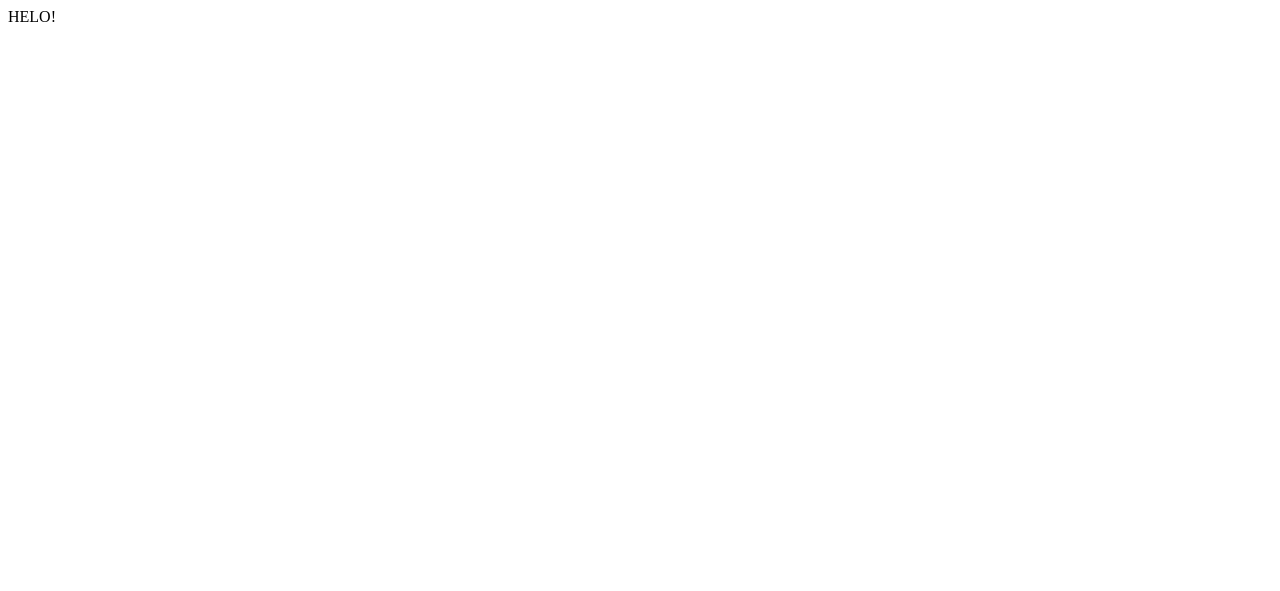
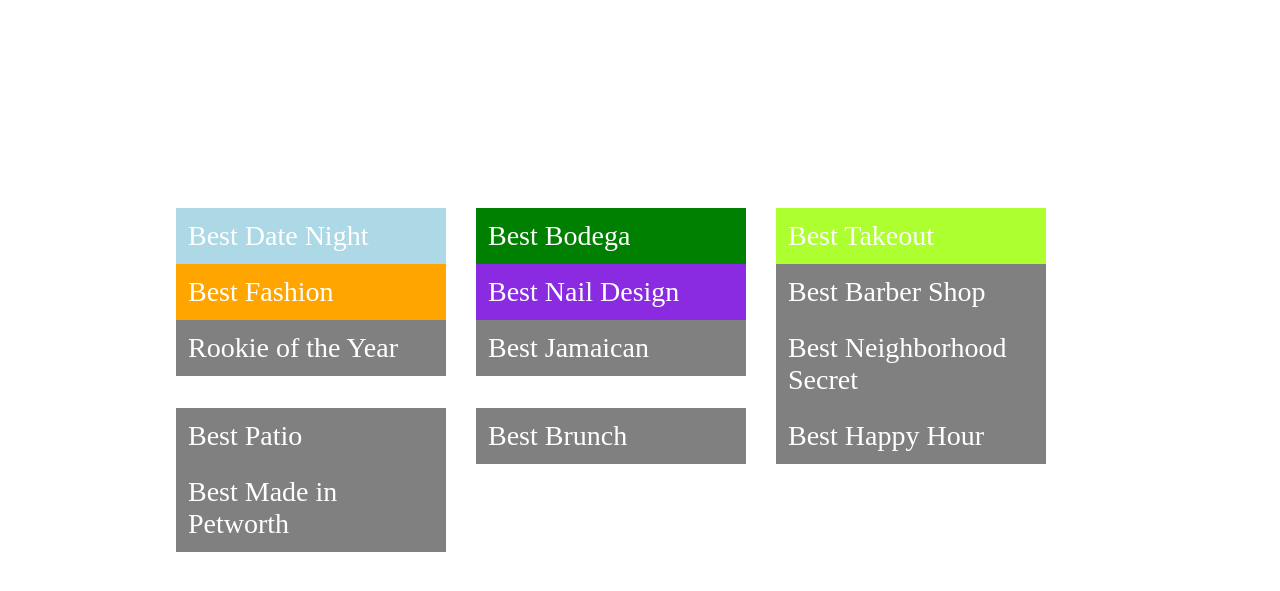
Before and after one commit to jeffmay/petworthys, a Django app: page / in a window 1280 px wide. Before the commit the part shown is almost empty. Shown: the top 591 px of the page. Run offline with Django 3.2, Linux system fonts and the light colour scheme; some libraries are stand-ins or nearby versions.

Commit message:
Added fonts and sample page. Updated settings.

```diff
--- /dev/null
+++ b/assets/static/css/base.css
@@ -0,0 +1,3 @@
+body {
+    font-family: BabasNueue "DejaVu Sans" Verdana sans-serif;
+}
--- /dev/null
+++ b/assets/static/css/fonts.css
@@ -0,0 +1,5 @@
+
+@font-face {
+    font-family: BabasNueue;
+    src: url("../fonts/BebasNeue.otf") format("opentype");
+}
--- /dev/null
+++ b/assets/static/css/voting.css
@@ -0,0 +1,42 @@
+#header {
+    width: 928px;
+    height: 200px;
+}
+
+#content {
+    width: 928px;
+    margin: 0 auto;
+}
+
+#categorys > .row > * {
+}
+#categorys > .row > * > a {
+    display: inline-block;
+    box-sizing: border-box;
+    padding: 12px;
+    font-size: 28px;
+    width: 100%;
+    color: white;
+    text-decoration: none;
+}
+#categorys > .row > * {
+    background-color: grey;
+}
+#categorys > .row:nth-child(1) > *:nth-child(1) {
+    background-color: lightblue;
+}
+#categorys > .row:nth-child(1) > *:nth-child(2) {
+    background-color: green;
+}
+#categorys > .row:nth-child(1) > *:nth-child(3) {
+    background-color: #adff2f;
+}
+#categorys > .row:nth-child(2) > *:nth-child(1) {
+    background-color: orange;
+}
+#categorys > .row:nth-child(2) > *:nth-child(2) {
+    background-color: #8a2be2;
+}
+#categorys > .row > *:hover {
+    background-color: black !important;
+}
--- a/petworthys/settings.py
+++ b/petworthys/settings.py
@@ -59,7 +59,7 @@
 # Don't put anything in this directory yourself; store your static files
 # in apps' "static/" subdirectories and in STATICFILES_DIRS.
 # Example: "/home/media/media.lawrence.com/static/"
-STATIC_ROOT = ''
+STATIC_ROOT = join(PROJECT_ROOT, 'assets/collected_static')
 
 # URL prefix for static files.
 # Example: "http://media.lawrence.com/static/"
@@ -70,6 +70,7 @@
     # Put strings here, like "/home/html/static" or "C:/www/django/static".
     # Always use forward slashes, even on Windows.
     # Don't forget to use absolute paths, not relative paths.
+    join(PROJECT_ROOT, 'assets/static'),
 )
 
 # List of finder classes that know how to find static files in
@@ -109,7 +110,7 @@
     # Put strings here, like "/home/html/django_templates" or "C:/www/django/templates".
     # Always use forward slashes, even on Windows.
     # Don't forget to use absolute paths, not relative paths.
-    join(PROJECT_ROOT, "templates")
+    join(PROJECT_ROOT, "templates"),
 )
 
 INSTALLED_APPS = (
--- a/templates/base.html
+++ b/templates/base.html
@@ -1,9 +1,16 @@
 <!doctype html>
 <html>
     <head>
-        {% block head %}{% endblock %}
+        {% block css %}
+            <link rel="stylesheet" href="{{ STATIC_URL }}css/fonts.css"/>
+            <link rel="stylesheet" href="{{ STATIC_URL }}css/base.css"/>
+            <link rel="stylesheet" href="{{ STATIC_URL }}bootstrap/css/bootstrap-responsive.min.css"/>
+        {% endblock %}
     </head>
     <body>
         {% block body %}{% endblock %}
+        {% block javascript %}
+            <script src="{{ STATIC_URL }}bootstrap/js/bootstrap.js"></script>
+        {% endblock %}
     </body>
 </html>
--- a/templates/voting/categories.html
+++ b/templates/voting/categories.html
@@ -1,5 +1,44 @@
 {% extends "voting/base.html" %}
 
+{% block css %}
+    {{ block.super }}
+    <link rel="stylesheet" href="{{ STATIC_URL }}css/voting.css"/>
+{% endblock %}
+
 {% block body %}
-    HELO!
+    <div id="header"></div>
+
+    <div id="content">
+        <nav id="categorys">
+            <div class="row">
+                <span class="span3"><a href="#datenight">Best Date Night</a></span>
+                <span class="span3"><a href="#bodega">Best Bodega</a></span>
+                <span class="span3"><a href="#takeout">Best Takeout</a></span>
+            </div>
+            <div class="row">
+                <span class="span3"><a href="#fashion">Best Fashion</a></span>
+                <span class="span3"><a href="#naildesign">Best Nail Design</a></span>
+                <span class="span3"><a href="#barbershop">Best Barber Shop</a></span>
+            </div>
+            <div class="row">
+                <span class="span3"><a href="#rookie">Rookie of the Year</a></span>
+                <span class="span3"><a href="#jamaican">Best Jamaican</a></span>
+                <span class="span3"><a href="#secret">Best Neighborhood Secret</a></span>
+            </div>
+            <div class="row">
+                <span class="span3"><a href="#patio">Best Patio</a></span>
+                <span class="span3"><a href="#brunch">Best Brunch</a></span>
+                <span class="span3"><a href="#happyhour">Best Happy Hour</a></span>
+            </div>
+            <div class="row">
+                <span class="span3"><a href="#petworthmade">Best Made in Petworth</a></span>
+            </div>
+        </nav>
+
+        <div id="voting">
+            <div class="category">
+            </div>
+        </div>
+    </div>
+
 {% endblock body %}
```
Also changed, not shown: assets/static/fonts/BebasNeue.otf (added).
